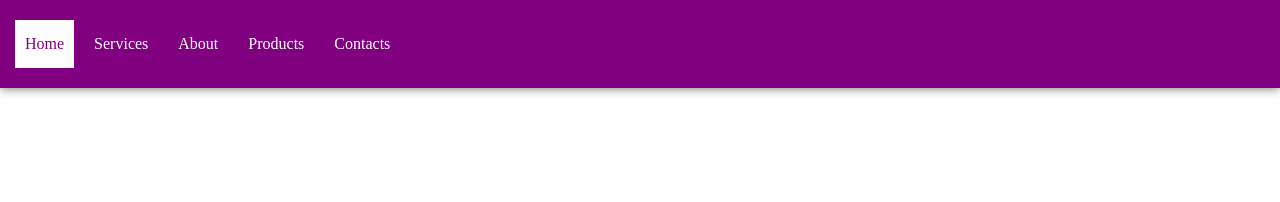
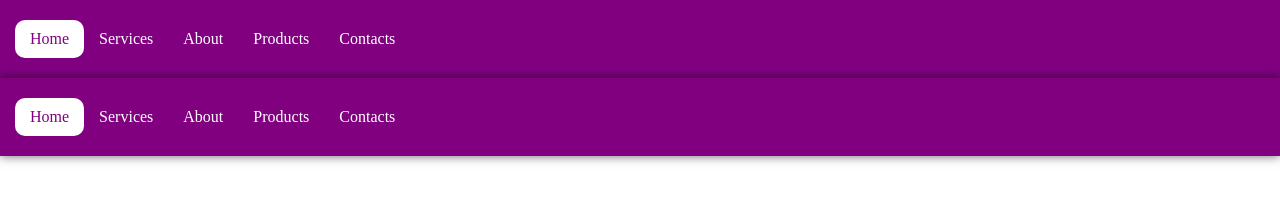
Before and after one commit to LoLiPoP190/5.12.22, a plain HTML site: page index.html in a window 1280 px wide. Drawn offline with Linux system fonts and the light colour scheme.

Commit message:
new navbar

```diff
--- a/index.html
+++ b/index.html
@@ -25,5 +25,27 @@
         </ul>
       </nav>
     </header>
+
+    <header class="topbar">
+      <nav>
+        <ul class="nav">
+          <li class="nav-item">
+            <a href="./index.html" class="nav-link active">Home</a>
+          </li>
+          <li class="nav-item">
+            <a href="#" class="nav-link">Services</a>
+          </li>
+          <li class="nav-item">
+            <a href="#" class="nav-link">About</a>
+          </li>
+          <li class="nav-item">
+            <a href="#" class="nav-link">Products</a>
+          </li>
+          <li class="nav-item">
+            <a href="#" class="nav-link">Contacts</a>
+          </li>
+        </ul>
+      </nav>
+    </header>
   </body>
 </html>
--- a/style.css
+++ b/style.css
@@ -98,16 +98,16 @@ body {
 }
 .nav .nav-item .nav-link {
   color: white;
-  padding: 15px 10px;
+  padding: 10px 15px;
   text-decoration: none;
-  margin-right: 10px;
+  border-radius: 10px;
 
   display: block;
 }
-.nav .nav-item .nav-link:hover{
+.nav .nav-item .nav-link:hover {
   color: rgb(182, 182, 182);
 }
-.nav .nav-link.active{
+.nav .nav-link.active {
   color: purple;
   background-color: white;
 }
```
